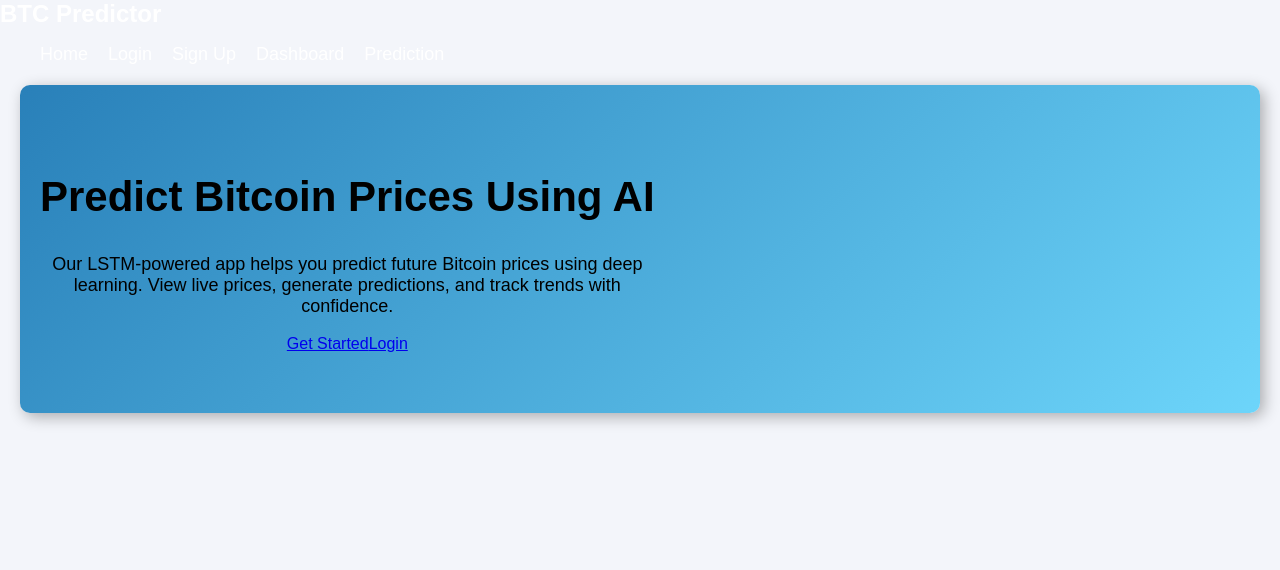
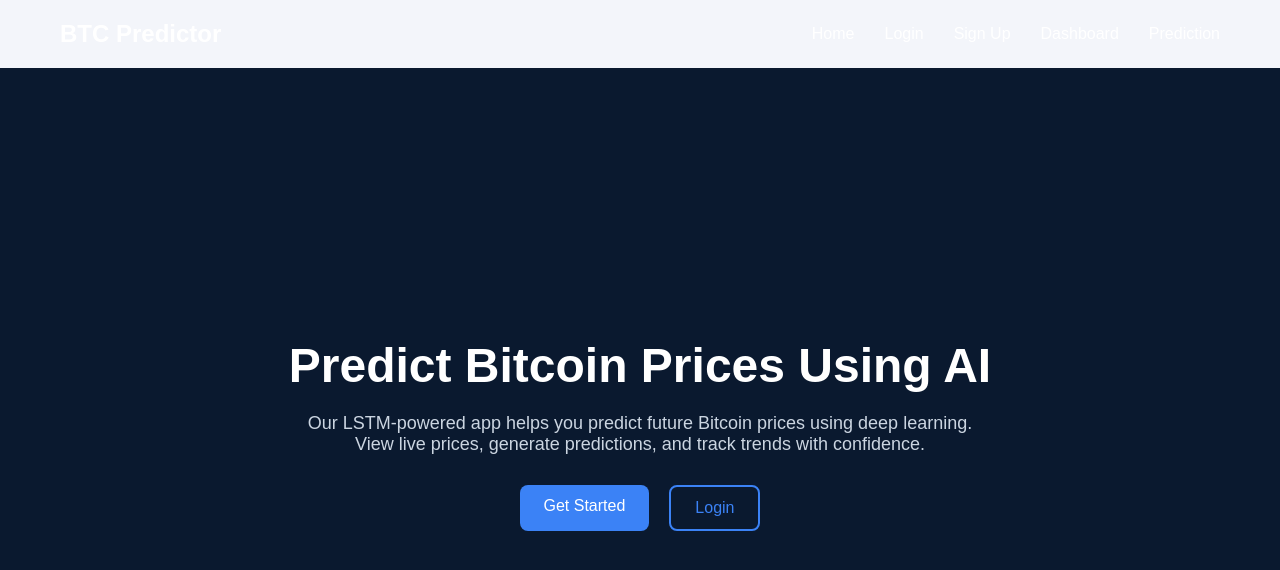
Before and after one commit to zoyajaved/btc-predict-dashboard, a React (Create React App) app: page / in a window 1280 px wide. Shown: the top 570 px of the page. Built offline with nearby package versions, Linux system fonts and the light colour scheme; no server answers.

Commit message:
Update Home page styling and content

```diff
--- a/src/styles/Home.css
+++ b/src/styles/Home.css
@@ -1,146 +1,110 @@
-/* === General Home Page Styling === */
-.home-body {
-  font-family: 'Poppins', sans-serif;
-  background: linear-gradient(135deg, #1e3c72, #2a5298); /* Deep Blue Gradient */
-  color: white;
+/* General Reset */
+* {
   margin: 0;
   padding: 0;
-  min-height: 100vh;
-  text-align: center;
+  box-sizing: border-box;
 }
 
-/* === Navigation Bar === */
-header {
+body {
+  font-family: 'Segoe UI', Roboto, sans-serif;
+  background-color: #0A192F; /* Dark navy blue */
+  color: #FFFFFF;
+}
+
+/* Container */
+.home-container {
+  min-height: 100vh;
+  display: flex;
+  flex-direction: column;
+}
+
+/* Navbar Styles */
+.navbar {
   display: flex;
   justify-content: space-between;
   align-items: center;
-  padding: 20px 40px;
-  background: rgba(255, 255, 255, 0.1);
-  backdrop-filter: blur(10px);
-  box-shadow: 0 4px 10px rgba(0, 0, 0, 0.2);
-  border-radius: 10px;
+  padding: 20px 60px;
+  background-color: transparent;
 }
 
 .logo {
   font-size: 24px;
   font-weight: bold;
-  color: white;
+  color: #FFFFFF;
 }
 
-nav ul {
+.nav-links {
   list-style: none;
   display: flex;
-  gap: 20px;
+  gap: 30px;
 }
 
-nav ul li {
-  display: inline;
+.nav-links li a {
+  color: #FFFFFF;
+  text-decoration: none;
+  font-size: 16px;
+  transition: color 0.3s ease;
 }
 
-nav ul li a {
-  text-decoration: none;
-  color: white;
-  font-size: 18px;
-  transition: color 0.3s ease-in-out;
+.nav-links li a:hover {
+  color: #3B82F6; /* Bright blue */
 }
 
-nav ul li a:hover {
-  color: #a0c4ff; /* Light accent */
-}
-
-.signup-btn {
-  background: linear-gradient(145deg, #00c6ff, #0072ff); /* Neon Blue Gradient */
-  padding: 10px 16px;
-  border-radius: 8px;
-  text-decoration: none;
-  color: white;
-  font-weight: bold;
-  transition: all 0.3s ease-in-out;
-}
-
-.signup-btn:hover {
-  background: #0077b6;
-}
-
-/* === Hero Section === */
+/* Hero Section */
 .hero {
-  display: grid;
-  place-items: center;
-  padding: 60px 20px;
-  background: linear-gradient(135deg, #2980b9, #6dd5fa); /* Aqua Gradient */
+  flex: 1;
+  display: flex;
+  flex-direction: column;
+  justify-content: center;
+  align-items: center;
   text-align: center;
-  border-radius: 10px;
-  margin: 20px;
-  box-shadow: 4px 4px 15px rgba(0, 0, 0, 0.3);
+  padding: 60px 40px;
+  background-color: #0A192F;
 }
 
 .hero h1 {
-  font-size: 42px;
-  margin-bottom: 15px;
+  font-size: 48px;
+  font-weight: bold;
+  margin-bottom: 20px;
 }
 
 .hero p {
   font-size: 18px;
-  max-width: 600px;
+  color: #CBD5E1;
+  max-width: 700px;
+  margin-bottom: 30px;
 }
 
-/* === CTA Button === */
-.btn-3d {
-  padding: 12px 30px;
-  font-size: 18px;
-  font-weight: bold;
-  border: none;
-  border-radius: 10px;
-  background: linear-gradient(145deg, #00c6ff, #0072ff); /* Button Gradient */
-  box-shadow: 4px 4px 10px rgba(0, 0, 0, 0.3),
-              -4px -4px 10px rgba(255, 255, 255, 0.2);
-  color: white;
-  cursor: pointer;
-  transition: transform 0.3s ease;
-  margin-top: 20px;
-  text-decoration: none;
+/* Buttons */
+.cta {
+  display: flex;
+  gap: 20px;
+  flex-wrap: wrap;
+  justify-content: center;
 }
 
-.btn-3d:hover {
-  transform: translateY(-3px);
+.btn {
+  padding: 12px 24px;
+  font-size: 16px;
+  background-color: #3B82F6; /* Primary Blue */
+  color: white;
+  border: none;
+  border-radius: 8px;
+  text-decoration: none;
+  transition: background-color 0.3s ease;
 }
 
-/* === Info Section === */
-.info-section {
-  padding: 50px 20px;
-  background: rgba(255, 255, 255, 0.1);
-  backdrop-filter: blur(10px);
-  margin: 30px;
-  border-radius: 10px;
-  box-shadow: 4px 4px 15px rgba(0, 0, 0, 0.3);
+.btn:hover {
+  background-color: #2563EB;
 }
 
-.info-section h2 {
-  font-size: 32px;
-  margin-bottom: 20px;
+.btn.outline {
+  background-color: transparent;
+  border: 2px solid #3B82F6;
+  color: #3B82F6;
 }
 
-/* === Footer === */
-footer {
-  padding: 20px;
-  background: rgba(255, 255, 255, 0.1);
-  backdrop-filter: blur(10px);
-  text-align: center;
-  border-radius: 10px;
-  margin: 30px;
+.btn.outline:hover {
+  background-color: #1E3A8A;
+  color: #FFFFFF;
 }
-
-.social-links {
-  margin-top: 10px;
-}
-
-.social-links a {
-  text-decoration: none;
-  color: #a0c4ff;
-  margin: 0 10px;
-  font-size: 18px;
-}
-
-.social-links a:hover {
-  text-decoration: underline;
-}
```
